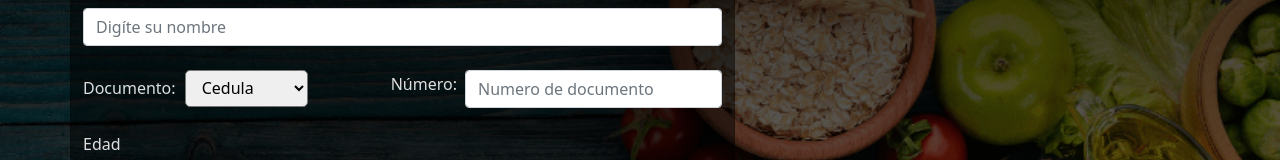
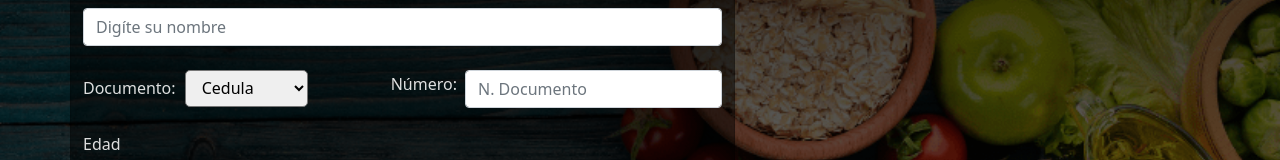
Before and after one commit to jim109/calculadoraCalorias, a plain HTML site: page index.html in a window 1280 px wide. Shown: the part 178-338 px from the top of the page. Drawn offline with nearby package versions, Linux system fonts and the light colour scheme.

Commit message:
[UPDATE] validaciones y limpieza de formularios

```diff
--- a/index.html
+++ b/index.html
@@ -65,7 +65,7 @@
                   </div>
                   <div class="d-flex align-items-center">
                     <label class="form-label h6 me-2" for="numeroDocumento">Número:</label>
-                    <input class="form-control"  type="number" id="numeroDocumento" name="numeroDocumento" placeholder="Numero de documento">
+                    <input class="form-control"  type="number" id="numeroDocumento" name="numeroDocumento" placeholder="N. Documento">
                   </div>
                 </div>
 
```
